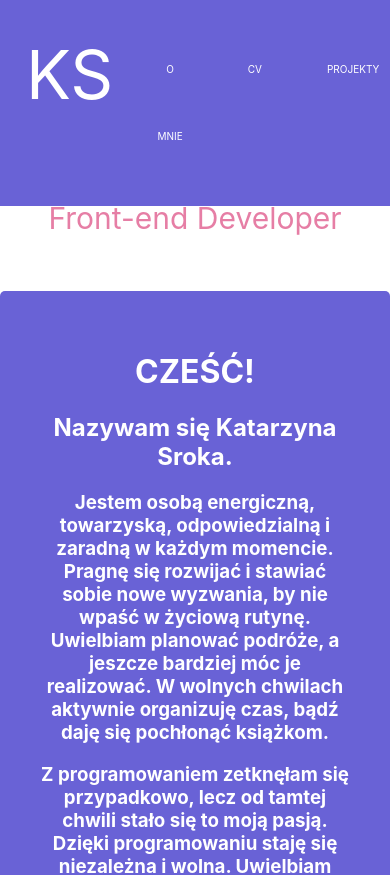
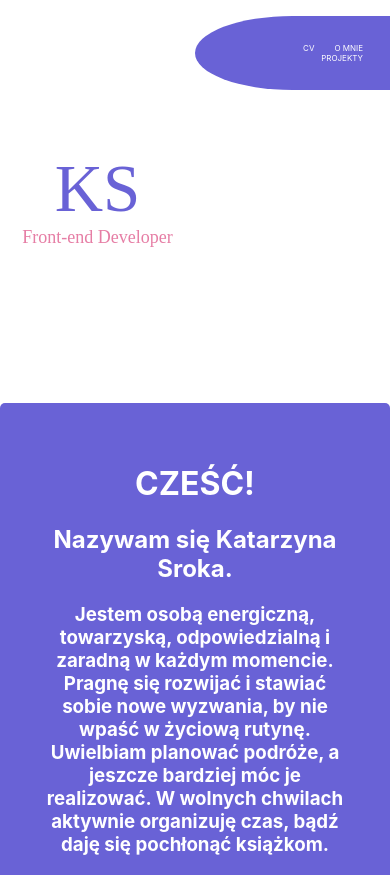
Before and after one commit to Catelyn99/Portfolio, a React (Create React App) app: page / in a window 390 px wide. Shown: the top 875 px of the page. Built offline with nearby package versions, Linux system fonts and the light colour scheme.

Commit message:
changed responsive

```diff
--- a/src/App.jsx
+++ b/src/App.jsx
@@ -20,9 +20,7 @@ const App = () => {
         scrollToCv={scrollToCv}
         scrollToProjects={scrollToProjects} />
       <div className={styles.container}>
-        <div className={styles.introduction}>
-          Front-end Developer
-        </div>
+
         <div className={styles.section} ref={refAboutMe}>
           <AboutMe />
         </div>
--- a/src/App.module.scss
+++ b/src/App.module.scss
@@ -2,19 +2,11 @@
 
 .container {
     margin-top: 155px;
-    overflow: hidden;
 }
 
 .section {
     margin-top: 55px;
     scroll-margin-top: 140px;
-}
-
-.introduction {
-    margin-top: 45px;
-    font-size: 60px;
-    text-align: center;
-    color: $pink-color;
 }
 
 #cv {
@@ -36,11 +28,7 @@ footer {
     #cv {
         padding-top: 15px;
         padding-bottom: 15px;
-    }
-
-    .introduction {
-        font-size: 30px;
-        }
+}
 }
 
 @media (max-width: 576px) {
--- a/src/Header/Header.jsx
+++ b/src/Header/Header.jsx
@@ -3,14 +3,19 @@ import styles from './Header.module.scss';
 export default function Header(props) {
 
     return (
-        <div className={styles.headercontainer}>
-            <div className={styles.pagename}>Katarzyna Sroka</div>
-            <div className={styles.pagenamemobile}>KS</div>
+        <div className={styles.container}>
+        <header>
+        <div className={styles.pagename}>Katarzyna Sroka</div>
+        <div className={styles.pagenamemobile}>KS</div>
+        <div className={styles.introduction}>Front-end Developer</div>
+        </header>
+        <section>
             <ul className={styles.menu}>
                 <li onClick={props.scrollToAboutMe} className={styles.menuitem}>O MNIE </li>
                 <li onClick={props.scrollToCv} className={styles.menuitem}>CV</li>
                 <li onClick={props.scrollToProjects} className={styles.menuitem}>PROJEKTY</li>
             </ul>
+            </section>
         </div>
     );
 }
--- a/src/Header/Header.module.scss
+++ b/src/Header/Header.module.scss
@@ -1,34 +1,43 @@
 @import '../variables';
+@import url('https://fonts.googleapis.com/css2');
 
-.headercontainer {
-    padding: 26px;
-    background-color: $blue-color;
+.container {
+    display: grid;
+    grid-template-columns: repeat(2, 50%);
+    grid-template-areas: "header .";
+}
+
+header {
+    font-family: 'Nanum Pen Script', cursive;
+    margin-top: 150px;
+    grid-area: header;
     text-align: center;
-    line-height: 67px;
-    overflow: hidden;
-    position: fixed;
-    top: 0;
-    width: 100%;
-    z-index: 1;
 }
 
 .pagename {
-    width: 40%;
-    font-size: 67px;
-    color: #fff;
-    margin-top: 15px;
+    font-size: 80px;
+    color: $blue-color;
+}
+
+.introduction {
+    font-size: 50px;
+    color: $pink-color;
 }
 
 .menu {
-    width: 60%;
-    list-style-type: none;
-    display: flex;
-    justify-content: space-around;
+      background-color: $blue-color;
+      border-bottom-left-radius: 50%;
+      padding: 27px;
+      width: 50%;
+      top: 0;
+      border-top-left-radius: 50%;
+      position: fixed;
+      list-style-type: none;
+      z-index: 1;
 }
 
 .menuitem {
-    padding-right: 58px;
-    padding-left: 7px;
+    padding-left: 102px;
     cursor: -webkit-grab;
     cursor: grab;
     font-weight: 400;
@@ -39,47 +48,56 @@
     transform: scale(0.9);
 }
 
-.pagename,
-.menu,
-.menu div {
-    float: left;
-}
-
 .pagenamemobile {
     display: none;
 }
 
 
-@media (min-width: 992px) {  }
+
 
 @media (max-width: 1200px) {
     .pagename {
         font-size: 45px;
     }
+    .introduction {
+        font-size: 35px;
+        }
+        .menuitem {
+            padding-left: 50px;
+            font-size: 18px;
+     }
+ }
+ @media (max-width: 992px) {
+    .menuitem {
+        padding-left: 44px;
+        font-size: 10px;
+ }
  }
  @media (max-width: 825px) {
     .pagename {
-        font-size: 25px;
+        font-size: 40px;
     }
- }
+    .introduction {
+        font-size: 18px;
+        }
+    .menuitem {
+        padding-left: 36px;
+        font-size: 12px;
+     }
+}
 
  @media (max-width: 576px) {
      .pagename {
          display: none;
      }
     .pagenamemobile {
-        display: block;
-        width: 25%;
+        display: grid;
         font-size: 67px;
-        color: #fff;
-        margin-top: 15px;
-        float: left;
+        color: $blue-color;
     }
-    .menu {
-        width: 75%;
-        list-style-type: none;
-        display: flex;
-        justify-content: space-around;
-        font-size: 10px;
-    }
+    .menuitem {
+        padding-left: 20px;
+        font-size: 8px;
  }
+
+}
```
